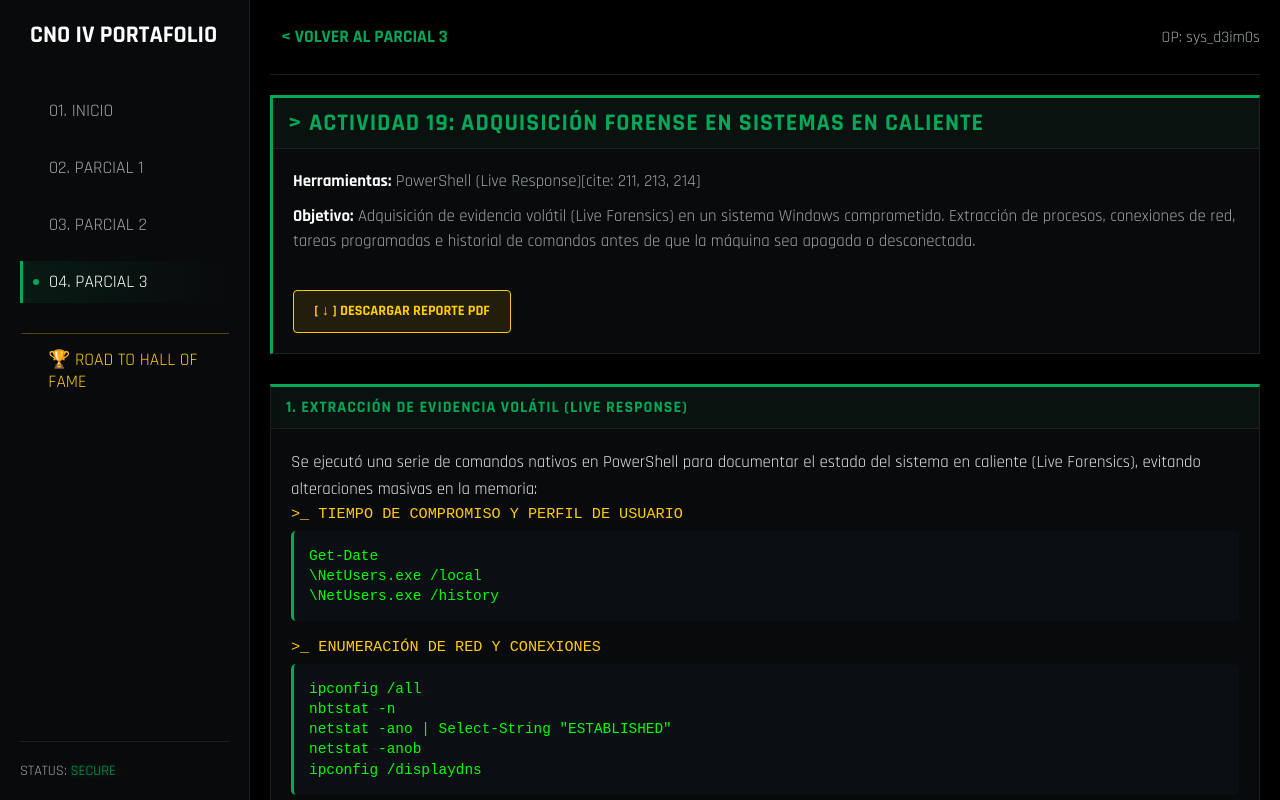
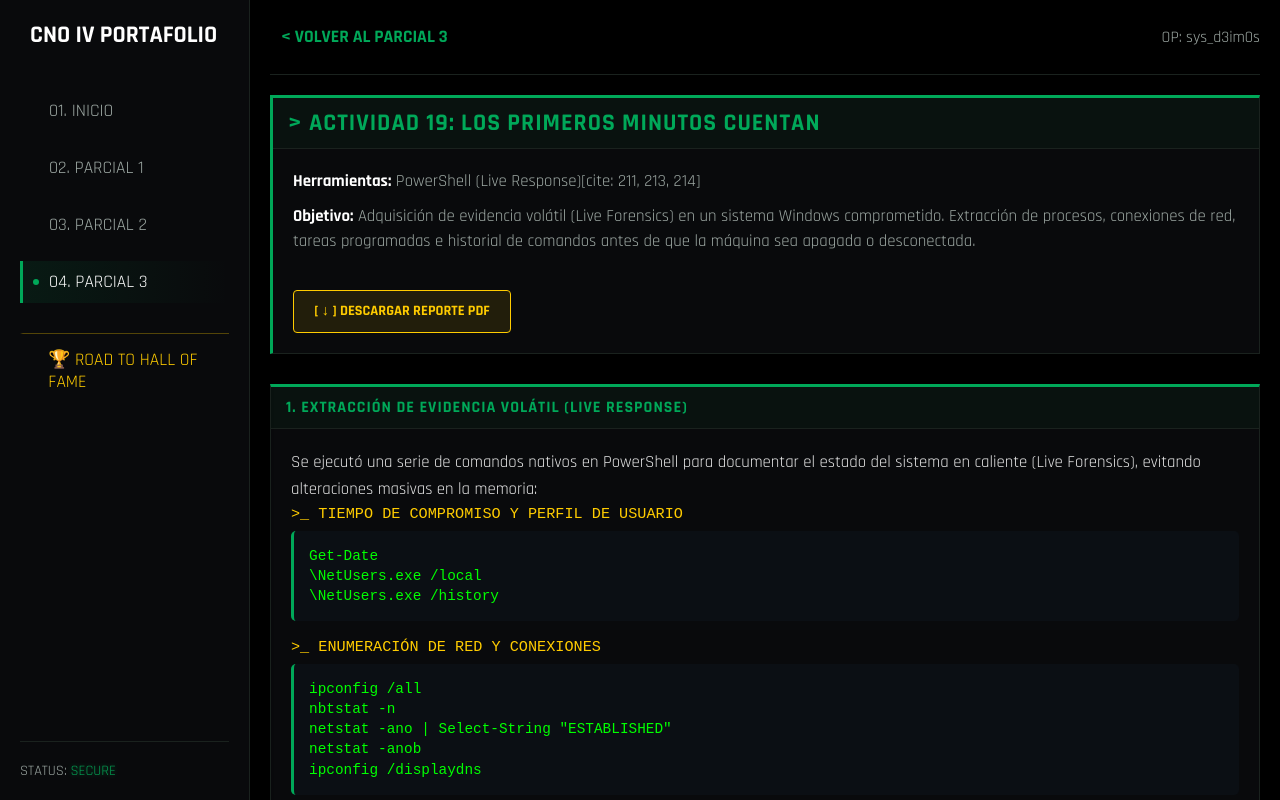
Before and after one commit to a-acuna1/CNOIV_PORTAFOLIO, a plain HTML site: page parcial3/actividad19.html in a window 1280 px wide. Drawn offline with Linux system fonts and the light colour scheme.

Commit message:
Update actividad19.html

```diff
--- a/parcial3/actividad19.html
+++ b/parcial3/actividad19.html
@@ -40,7 +40,7 @@
             <div class="grid-container" style="display: block;">
 
                 <div class="card fade-in report-section" style="border-left: 3px solid var(--accent);">
-                    <div class="card-title" style="font-size: 1.5rem;">> ACTIVIDAD 19: ADQUISICIÓN FORENSE EN SISTEMAS EN CALIENTE</div>
+                    <div class="card-title" style="font-size: 1.5rem;">> ACTIVIDAD 19: LOS PRIMEROS MINUTOS CUENTAN</div>
                     <div class="card-content" style="display: flex; justify-content: space-between; align-items: flex-start; flex-wrap: wrap; gap: 20px;">
                         <div>
                             <ul class="report-list" style="list-style-type: none; margin-left: 0;">
```
